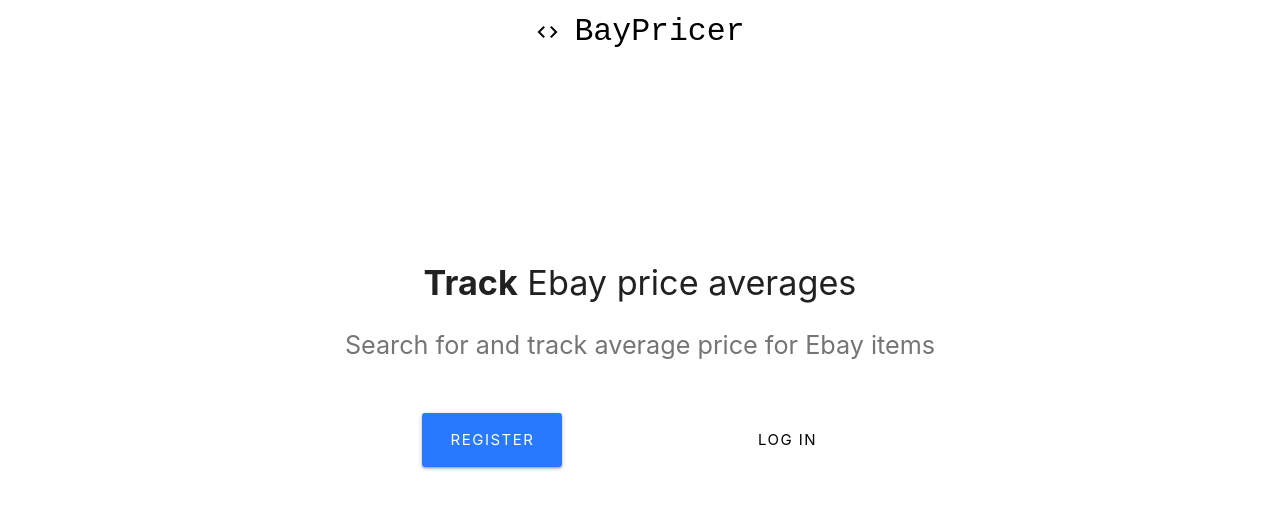
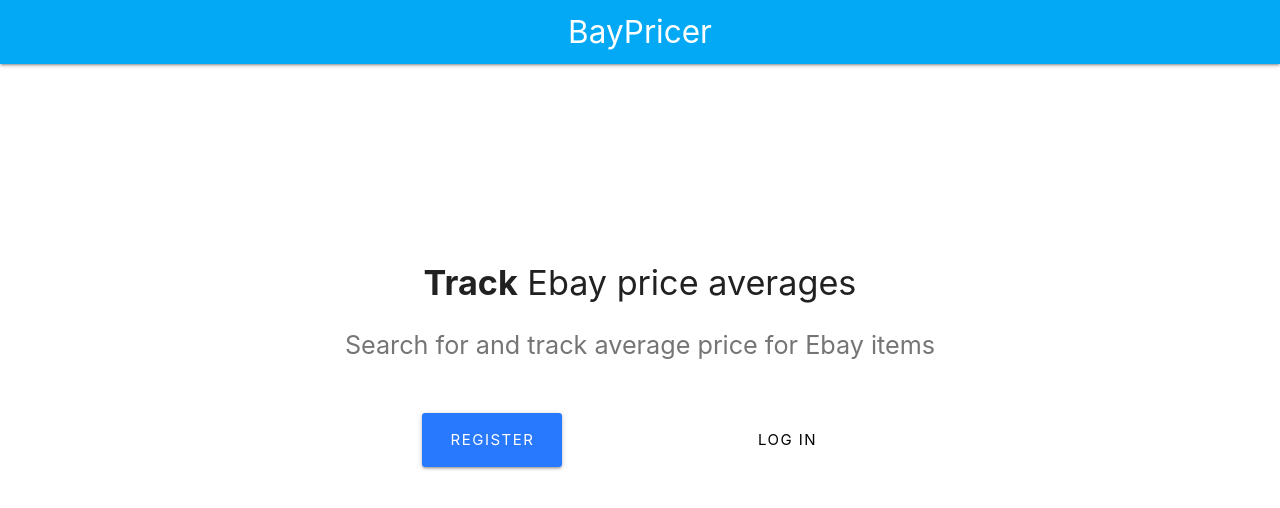
Before and after one commit to luqven/bay-track, a React (Create React App) app in the folder client/: page / in a window 1280 px wide. Shown: the top 508 px of the page. Built offline with nearby package versions, Linux system fonts and the light colour scheme.

Commit message:
add logout button and change styling

```diff
--- a/client/src/components/layout/Navbar.js
+++ b/client/src/components/layout/Navbar.js
@@ -1,27 +1,60 @@
 import React, { Component } from "react";
 import { Link } from "react-router-dom";
+import { connect } from "react-redux";
+import PropTypes from "prop-types";
+
+import { logoutUser } from "../../actions/authActions";
 
 class Navbar extends Component {
+
+  onLogoutClick = e => {
+    e.preventDefault();
+    this.props.logoutUser();
+  };
+
   render() {
     return (
-      <div className="navbar-fixed">
-        <nav className="z-depth-0">
-          <div className="nav-wrapper white">
+      <nav>
+        <div className="nav-wrapper light-blue">
+          <ul id="nav-mobile" className="">
+            {this.props.auth.isAuthenticated === true &&
+              <li>
+                <button
+                  style={{
+                    width: 90,
+                    marginLeft: 25,
+                    borderRadius: "3px",
+                    letterSpacing: "1px",
+                  }}
+                  onClick={this.onLogoutClick}
+                  className="btn waves-effect waves-light black accent-3"
+                >
+                  Logout
+              </button>
+              </li>}
           <Link
             to="/"
-              style={{
-                fontFamily: "monospace"
-              }}
-              className="col s5 brand-logo center black-text"
+            className="col s5 brand-logo center"
           >
-              <i className="material-icons">code</i>
             BayPricer
           </Link>
+          </ul>
         </div>
       </nav>
-      </div>
     );
   }
 }
 
-export default Navbar;
+Navbar.propTypes = {
+  logoutUser: PropTypes.func.isRequired,
+  auth: PropTypes.object.isRequired
+};
+
+const mapStateToProps = state => ({
+  auth: state.auth
+});
+
+export default connect(
+  mapStateToProps,
+  { logoutUser }
+)(Navbar);
```
Lines whose indentation alone changed are shown as unchanged.
